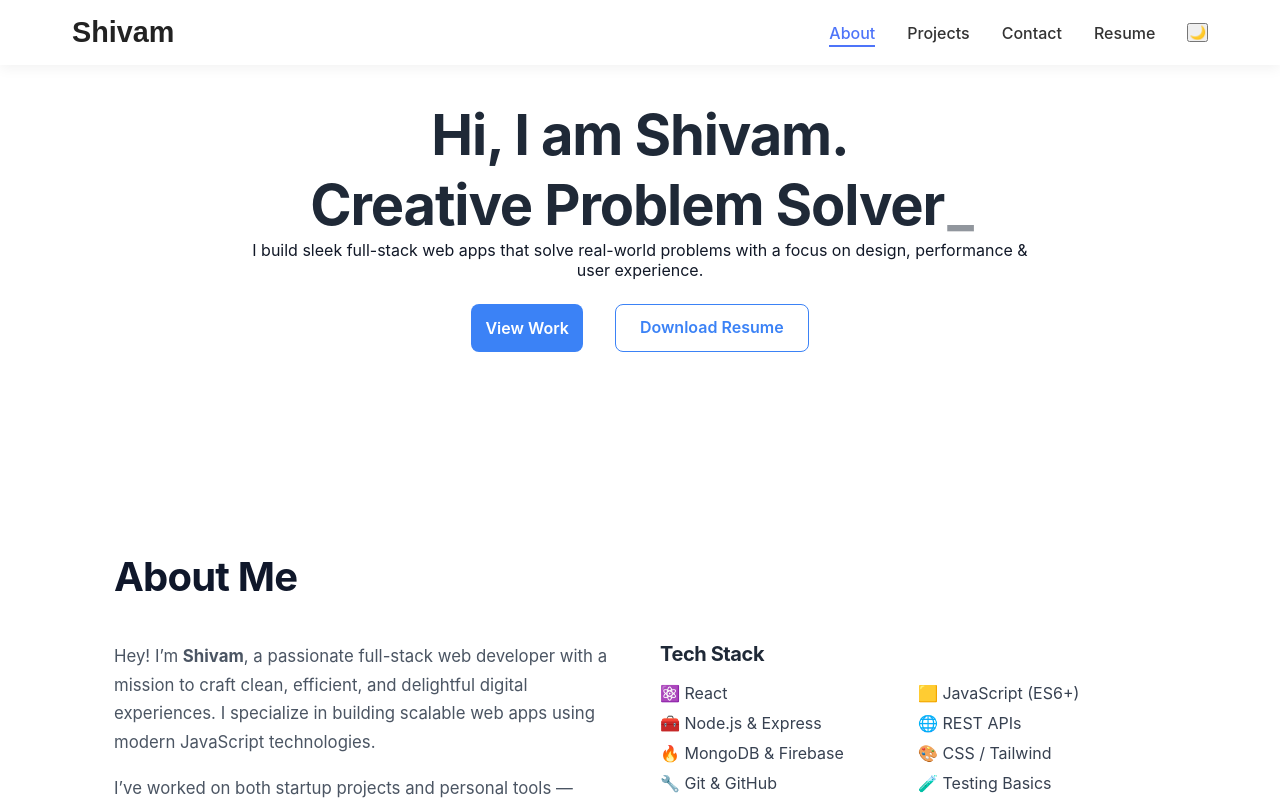
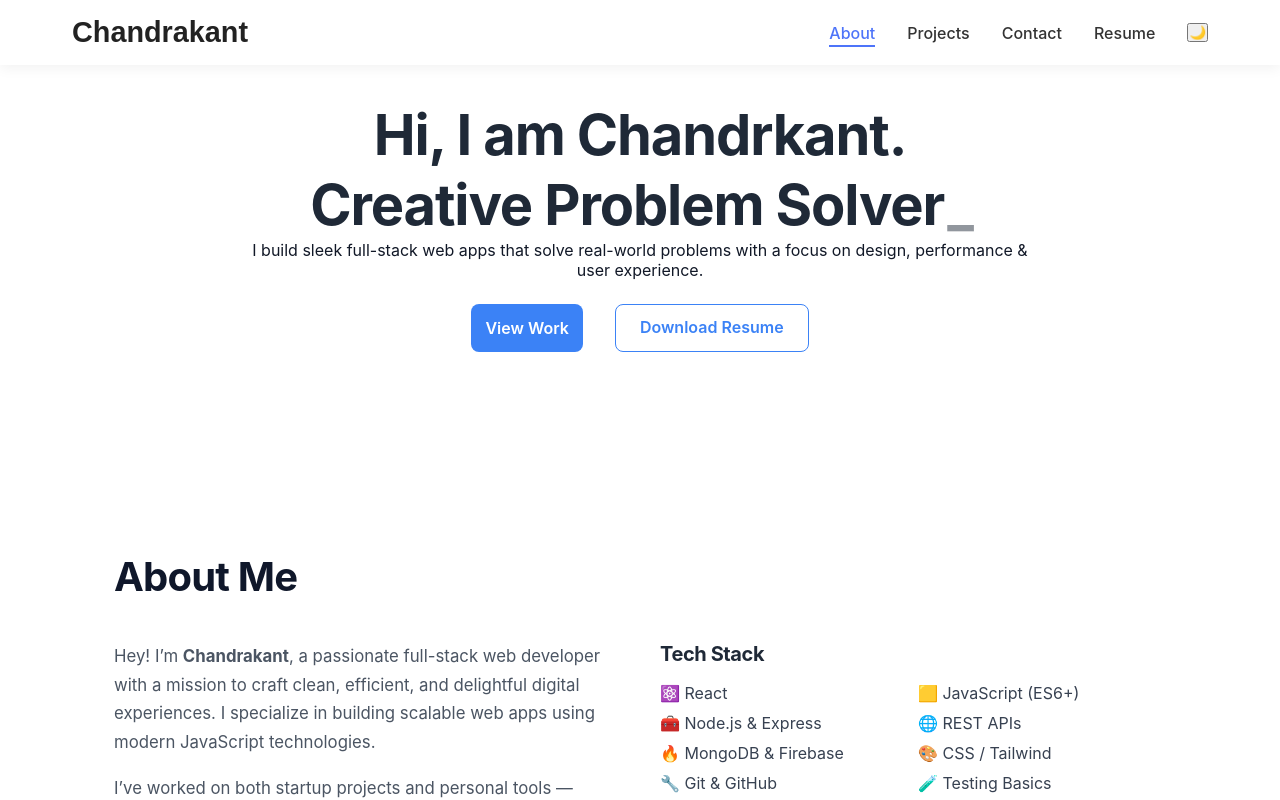
Before and after one commit to ChandrakantB/portfolio-frontend, a React (Vite) app: page / in a window 1280 px wide. Shown: the top 800 px of the page. Built offline with nearby package versions, Linux system fonts and the light colour scheme; no server answers.

Commit message:
Updated frontend content

```diff
--- a/src/components/Navbar.jsx
+++ b/src/components/Navbar.jsx
@@ -13,7 +13,7 @@ const Navbar = () => {
     <nav className="navbar">
       <div className="navbar-container">
         <Link to="/" className="logo">
-          Shivam
+          Chandrakant
         </Link>
 
         <div className={`nav-links ${isOpen ? "open" : ""}`}>
--- a/src/pages/About.jsx
+++ b/src/pages/About.jsx
@@ -24,7 +24,7 @@ const About = () => {
               transition={{ delay: 0.2 }}
             >
               <p>
-                Hey! I’m <strong>Shivam</strong>, a passionate full-stack web developer with a mission to craft clean, efficient, and delightful digital experiences. I specialize in building scalable web apps using modern JavaScript technologies.
+                Hey! I’m <strong>Chandrakant</strong>, a passionate full-stack web developer with a mission to craft clean, efficient, and delightful digital experiences. I specialize in building scalable web apps using modern JavaScript technologies.
               </p>
               <p>
                 I’ve worked on both startup projects and personal tools — blending great UX, high performance, and elegant design. I’m constantly learning and enjoy solving real-world problems through code.
--- a/src/sections/Hero.jsx
+++ b/src/sections/Hero.jsx
@@ -15,7 +15,7 @@ const Hero = () => {
             transition={{ duration: 0.6 }}
             className="hero-title"
           >
-            <span className="gradient-name">Hi, I am Shivam.</span><br />
+            <span className="gradient-name">Hi, I am Chandrkant.</span><br />
             <span className="hero-typewriter">
               <Typewriter
                 words={['Full-Stack Developer', 'Creative Problem Solver', 'Tech Explorer']}
```
